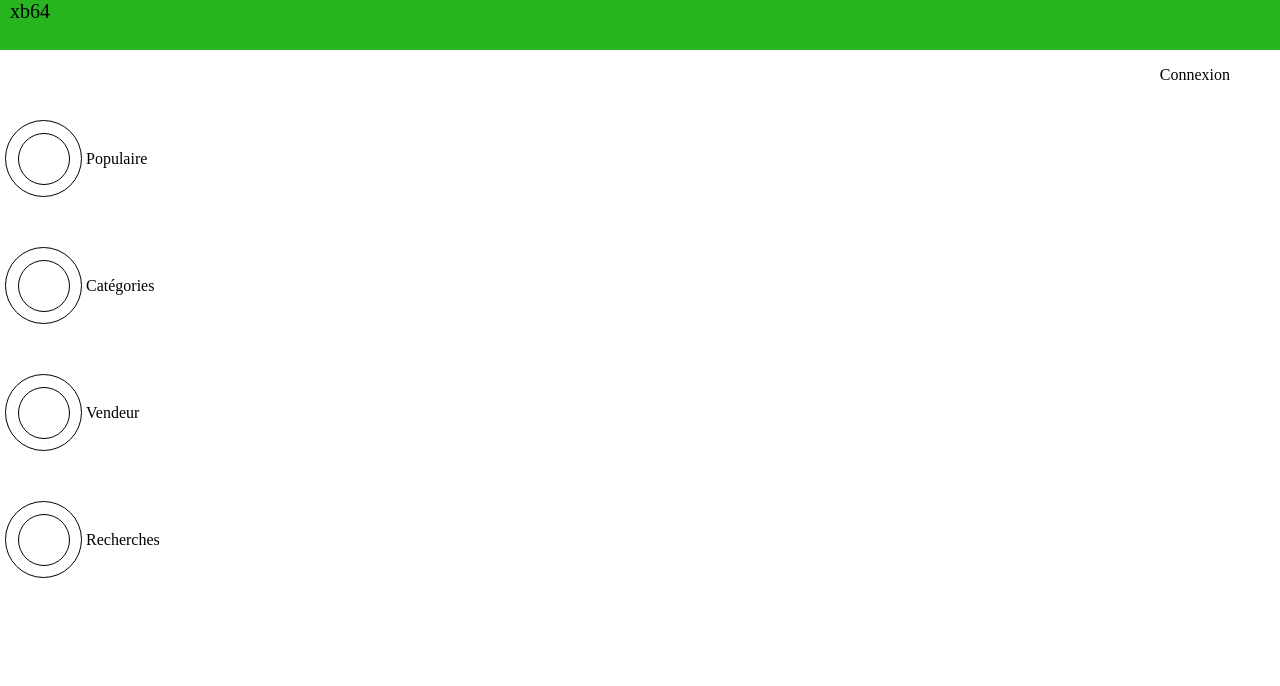
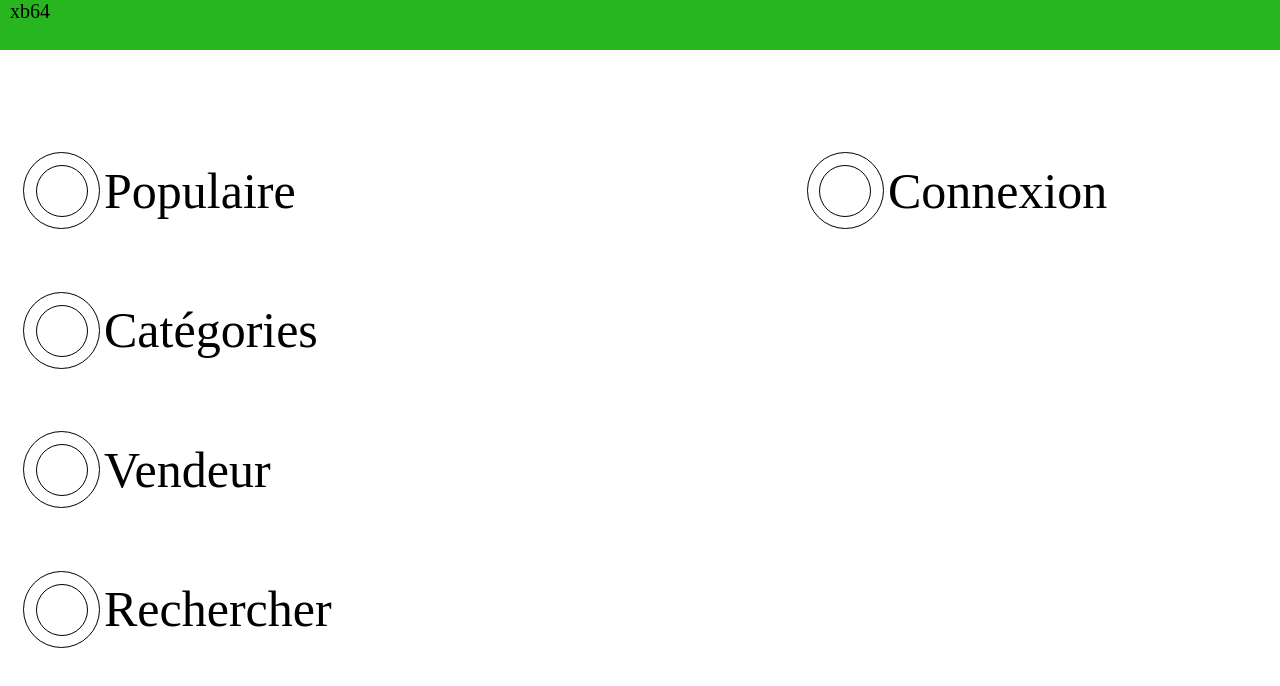
Before and after one commit to Lightshadow226/XB64, a plain HTML site: page index.html in a window 1280 px wide. Drawn offline with Linux system fonts and the light colour scheme.

Commit message:
the main structure is now a table

```diff
--- a/index.html
+++ b/index.html
@@ -11,34 +11,60 @@
 			<span class="xbTitle">xb64</span>
 		</div>
 		<div class="xbCirclePlacement">
+			<table class="xbMainTable">
+				<tr>
+					<td>
 						<div class="xbPointer" onmouseover="this.style.cursor='pointer'">
 							<div class="xbCircle">
 								<div class="xbSubCircle"></div>
 							</div>
 							<div class="xbMenu"> Populaire </div>
 						</div>
-			<p class="xbSeparator"> </p>
+					</td>
+					<td>
+						<div class="xbSignIn" onmouseover="this.style.cursor='pointer'">
+							<div class="xbCircle">
+								<div class="xbSubCircle"></div>
+							</div>
+							<div class="xbMenu"> Connexion </div>
+						</div>
+					</td>
+					<td class="xbSeparator"> </td>
+				</tr>
+				<tr>
+					<td>
 						<div class="xbPointer" onmouseover="this.style.cursor='pointer'">
 							<div class="xbCircle">
 								<div class="xbSubCircle"></div>
 							</div>
 							<div class="xbMenu"> Catégories </div>
 						</div>
-			<p class="xbSeparator"> </p>
+					</td>
+					<td class="xbSeparator"> </td>
+				</tr>
+				<tr>
+					<td>
 						<div class="xbPointer" onmouseover="this.style.cursor='pointer'">
 							<div class="xbCircle">
 								<div class="xbSubCircle"></div>
 							</div>
 							<div class="xbMenu"> Vendeur </div>
 						</div>
-			<p class="xbSeparator"> </p>
+					</td>
+					<td class="xbSeparator"> </td>
+				</tr>
+				<tr>
+					<td>
 						<div class="xbPointer" onmouseover="this.style.cursor='pointer'">
 							<div class="xbCircle">
 								<div class="xbSubCircle"></div>
 							</div>
-				<div class="xbMenu"> Recherches </div>
+							<div class="xbMenu"> Rechercher </div>
 						</div>
+					</td>
+					<td class="xbSeparator"> </td>
+				</tr>
+			</table>
 		</div>
-		<p class="xbSignIn" onmouseover="this.style.cursor='pointer'">Connexion </div>
 	</body>
 </html>
--- a/xb64.css
+++ b/xb64.css
@@ -13,10 +13,19 @@ body {
 	margin-left: 10px;
 }
 
+.xbMainTable {
+	width: 100%;
+	height: 70%;
+	margin: auto;
+	overflow: auto;
+	 position: absolute;
+  	top: 0; left: 0; bottom: 0; right: 0;
+}
+
 .xbCircle {
 	display: inline-block;
 	vertical-align: middle;
-	margin-left: 5px;
+	margin-left: 20px;
 	width: 75px;
 	height: 75px;
 	border : 1px solid black;
@@ -33,30 +42,19 @@ body {
 }
 
 .xbPointer {
-	width: 200px;
+	width: 400px;
 }
 
 .xbSeparator {
-	margin-bottom: 50px;
-}
-
-.xbCirclePlacement {
-	height: 70%;
-	margin: auto;
-	overflow: auto;
-	 position: absolute;
-  	top: 0; left: 0; bottom: 0; right: 0;
+	padding: 55px;
 }
 
 .xbMenu {
 	display: inline-block;
 	vertical-align: middle;
+	font-size: 50px;
 }
 
 .xbSignIn {
-	position: absolute;
-	right: 50px;
-	heigh: 50px;
-	width: 70px
-	background-color: #
+	text-align: right;
 }
```
Lines whose indentation alone changed are shown as unchanged.
